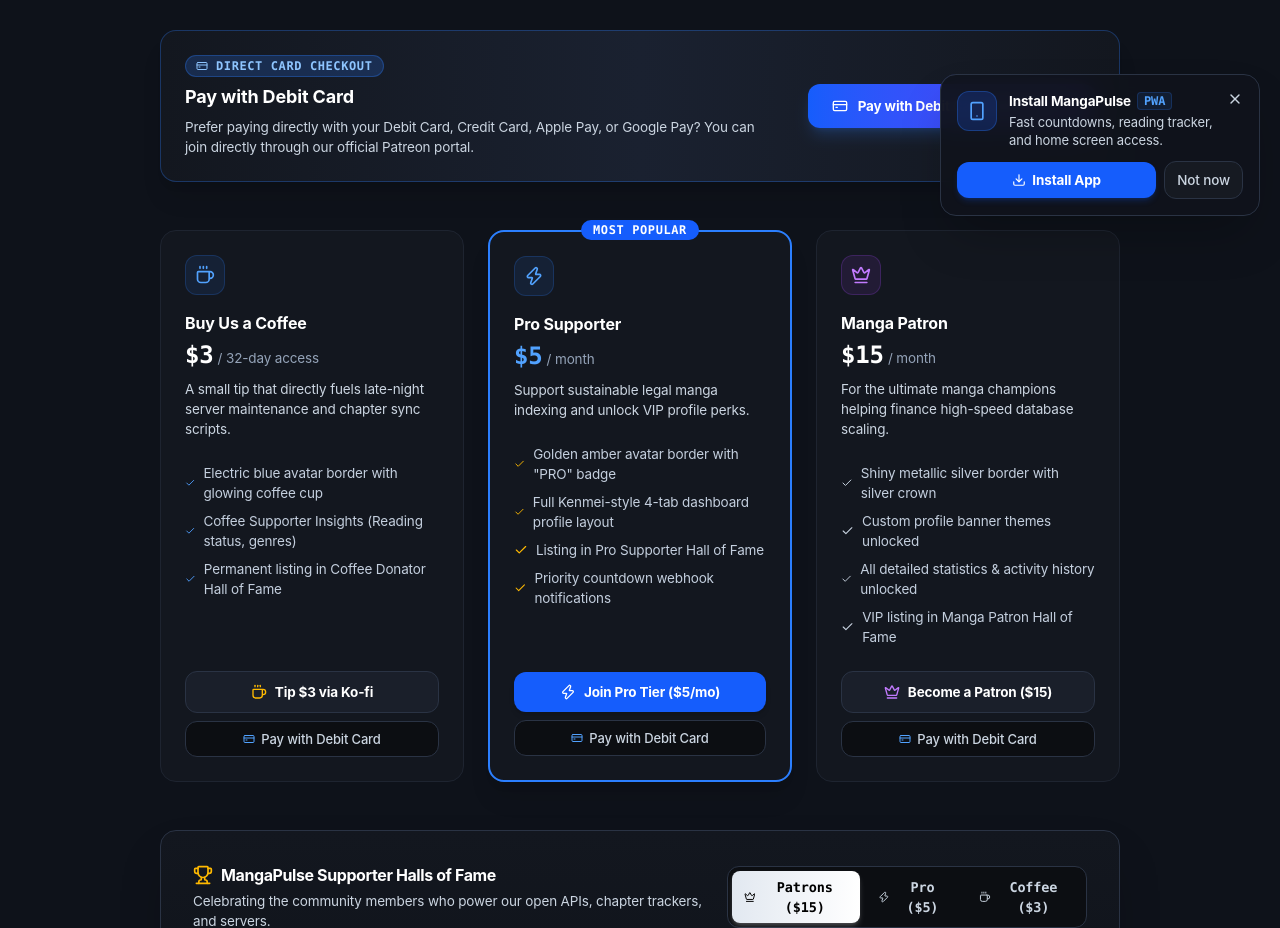
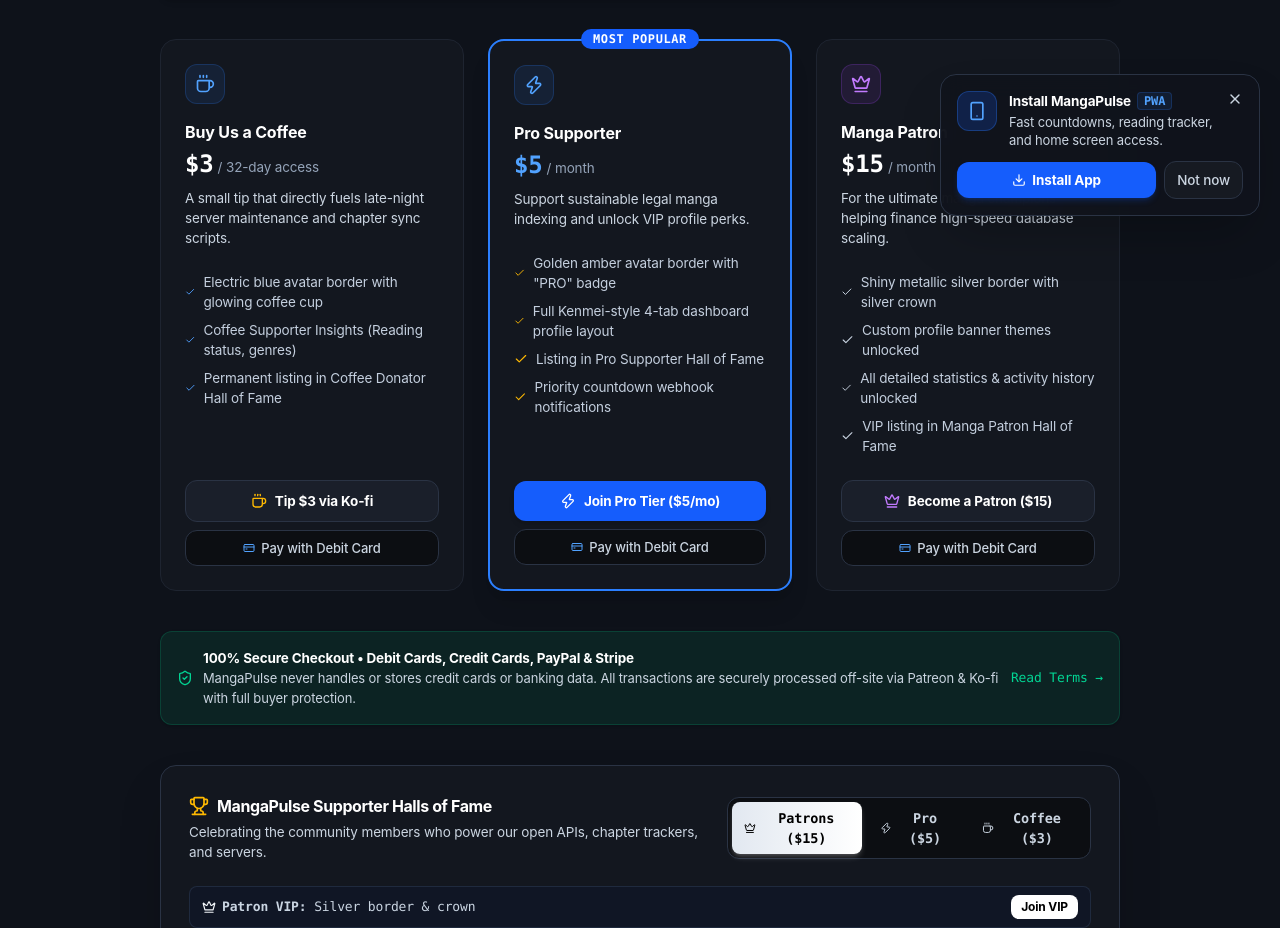
Before and after one commit to Mehak974/mangapulse, a Next.js app: page /donate in a window 1280 px wide. Shown: the part 564-1492 px from the top of the page. Built offline with nearby package versions, Linux system fonts and the light colour scheme; no server answers; the database is empty.

Commit message:
fix(ux): add mobile filter toggle, compact donate layout, light mode contrast, and admin patron VIP status

```diff
--- a/src/app/donate/page.tsx
+++ b/src/app/donate/page.tsx
@@ -109,7 +109,7 @@ export default function DonatePage() {
           </h1>
 
           {/* Link Ko-fi Payer Email Hero Section */}
-          <div className="max-w-xl mx-auto mt-6 p-5 rounded-2xl bg-[#13171f] border border-[#2a3344] text-left shadow-xl">
+          <div className="max-w-xl mx-auto mt-3 sm:mt-5 p-3.5 sm:p-5 rounded-2xl bg-[#13171f] border border-[#2a3344] text-left shadow-xl">
             <div className="flex items-center justify-between gap-2 mb-2">
               <span className="text-xs font-mono font-bold text-white uppercase tracking-wider flex items-center gap-1.5">
                 <Sparkles className="w-3.5 h-3.5 text-blue-400" />
@@ -121,7 +121,7 @@ export default function DonatePage() {
                 </span>
               )}
             </div>
-            <p className="text-xs text-[#94a1b5] mb-3 leading-relaxed">
+            <p className="hidden sm:block text-xs text-[#94a1b5] mb-3 leading-relaxed">
               If your Ko-fi or PayPal email differs from your MangaPulse account, link it here. Our verified webhook matches incoming tips to unlock your custom badges and VIP perks automatically.
             </p>
 
@@ -165,7 +165,7 @@ export default function DonatePage() {
         </div>
       </section>
 
-      <div className="max-w-5xl mx-auto px-4 lg:px-8 mt-12 space-y-12">
+      <div className="max-w-5xl mx-auto px-4 lg:px-8 mt-6 sm:mt-10 space-y-6 sm:space-y-10">
         {/* Checkout Alert */}
         {checkoutNotice && (
           <div className="p-4 rounded-xl bg-blue-500/10 border border-blue-500/30 text-blue-300 text-xs flex items-center justify-between animate-in fade-in">
@@ -179,35 +179,16 @@ export default function DonatePage() {
           </div>
         )}
 
-        {/* ── Payment Security Guarantee ── */}
-        <div className="p-4 rounded-2xl bg-emerald-500/10 border border-emerald-500/20 flex flex-col sm:flex-row items-start sm:items-center justify-between gap-3 text-xs text-emerald-300">
-          <div className="flex items-center gap-2.5">
-            <ShieldCheck className="w-5 h-5 text-emerald-400 flex-shrink-0" />
-            <div>
-              <span className="font-bold text-white block">100% Secure Checkout • Debit Cards, Credit Cards, PayPal & Stripe</span>
-              <span className="text-[#94a1b5] text-[11px]">
-                MangaPulse never handles or stores credit cards or banking data. All transactions are securely processed off-site via Patreon & Ko-fi with full buyer protection.
-              </span>
-            </div>
-          </div>
-          <Link
-            href="/terms"
-            className="text-[11px] font-mono text-emerald-400 hover:underline whitespace-nowrap"
-          >
-            Read Terms &rarr;
-          </Link>
-        </div>
-
-        {/* ── Pay with Debit Card Banner ── */}
-        <div className="p-5 sm:p-6 rounded-2xl bg-gradient-to-r from-[#13171f] via-[#1a2130] to-[#13171f] border border-blue-500/30 flex flex-col md:flex-row items-start md:items-center justify-between gap-5 shadow-xl">
-          <div className="space-y-1.5 max-w-xl">
-            <div className="inline-flex items-center gap-2 px-2.5 py-0.5 rounded-full bg-blue-500/20 text-blue-300 font-mono text-[10px] font-bold uppercase tracking-wider border border-blue-500/30">
-              <CreditCard className="w-3 h-3" />
+        {/* ── Pay with Debit Card Banner (Compact) ── */}
+        <div className="surface-card p-3 sm:p-4 rounded-xl border border-[#2a3344] flex flex-col sm:flex-row items-start sm:items-center justify-between gap-3 shadow-md">
+          <div className="space-y-0.5 max-w-lg">
+            <div className="inline-flex items-center gap-1.5 px-2 py-0.5 rounded-full bg-blue-500/10 text-blue-400 font-mono text-[9px] font-bold uppercase tracking-wider border border-blue-500/20">
+              <CreditCard className="w-2.5 h-2.5" />
               <span>Direct Card Checkout</span>
             </div>
-            <h2 className="text-lg font-bold text-white">Pay with Debit Card</h2>
+            <h2 className="text-sm sm:text-base font-bold text-white">Pay with Debit Card</h2>
             <p className="text-xs text-[#94a1b5] leading-relaxed">
-              Prefer paying directly with your Debit Card, Credit Card, Apple Pay, or Google Pay? You can join directly through our official Patreon portal.
+              Prefer paying directly with Debit Card, Apple Pay, or Google Pay? Join directly through our official Patreon portal.
             </p>
           </div>
 
@@ -215,11 +196,11 @@ export default function DonatePage() {
             href={PATREON_JOIN_URL}
             target="_blank"
             rel="noopener noreferrer"
-            className="w-full md:w-auto py-3 px-6 rounded-xl bg-gradient-to-r from-blue-600 to-indigo-600 hover:from-blue-500 hover:to-indigo-500 text-white font-bold text-xs transition-all flex items-center justify-center gap-2.5 shadow-lg shadow-blue-500/20 whitespace-nowrap cursor-pointer hover:scale-[1.02]"
+            className="w-full sm:w-auto py-2 px-4 rounded-lg bg-blue-600 hover:bg-blue-500 text-white font-bold text-xs transition-colors flex items-center justify-center gap-2 whitespace-nowrap shadow cursor-pointer flex-shrink-0"
           >
-            <CreditCard className="w-4 h-4" />
-            <span>Pay with Debit Card (Patreon)</span>
-            <ExternalLink className="w-3.5 h-3.5" />
+            <CreditCard className="w-3.5 h-3.5 text-white" />
+            <span className="text-white">Pay with Debit Card (Patreon)</span>
+            <ExternalLink className="w-3 h-3 text-white/80" />
           </a>
         </div>
 
@@ -397,8 +378,27 @@ export default function DonatePage() {
           </div>
         </div>
 
+        {/* ── Payment Security Guarantee (Moved below plans) ── */}
+        <div className="p-3.5 sm:p-4 rounded-xl bg-emerald-500/10 border border-emerald-500/20 flex flex-col sm:flex-row items-start sm:items-center justify-between gap-2.5 text-xs text-emerald-300 shadow-sm">
+          <div className="flex items-center gap-2.5">
+            <ShieldCheck className="w-4 h-4 text-emerald-400 flex-shrink-0" />
+            <div>
+              <span className="font-bold text-white block">100% Secure Checkout • Debit Cards, Credit Cards, PayPal &amp; Stripe</span>
+              <span className="text-[#94a1b5] text-[11px]">
+                MangaPulse never handles or stores credit cards or banking data. All transactions are securely processed off-site via Patreon &amp; Ko-fi with full buyer protection.
+              </span>
+            </div>
+          </div>
+          <Link
+            href="/terms"
+            className="text-[11px] font-mono text-emerald-400 hover:underline whitespace-nowrap"
+          >
+            Read Terms &rarr;
+          </Link>
+        </div>
+
         {/* ── 3 HALLS OF FAME: Patron, Pro, Coffee ── */}
-        <section id="halls" className="p-6 sm:p-8 rounded-2xl bg-gradient-to-b from-[#13171f] via-[#0e1219] to-[#13171f] border border-[#2a3344] relative overflow-hidden shadow-2xl">
+        <section id="halls" className="p-5 sm:p-7 rounded-2xl bg-[#13171f] border border-[#2a3344] relative overflow-hidden shadow-2xl">
           <div className="flex flex-col md:flex-row items-start md:items-center justify-between gap-4 mb-6">
             <div>
               <div className="flex items-center gap-2">
@@ -458,16 +458,16 @@ export default function DonatePage() {
           {/* HALL 1: MANGA PATRONS ($15) */}
           {activeHall === "patron" && (
             <div className="space-y-4 animate-in fade-in">
-              <div className="p-3 rounded-xl bg-slate-900/60 border border-slate-700/50 flex items-center justify-between text-xs">
-                <span className="text-slate-300 font-mono flex items-center gap-1.5">
-                  <Crown className="w-4 h-4 text-slate-100" />
-                  <strong>Manga Patron VIP Roster:</strong> Shiny metallic silver border &amp; silver crown.
+              <div className="py-2 px-3 rounded-lg bg-slate-900/60 border border-slate-700/50 flex items-center justify-between gap-2 text-xs">
+                <span className="text-slate-300 font-mono flex items-center gap-1.5 text-[11px] truncate">
+                  <Crown className="w-3.5 h-3.5 text-slate-100 flex-shrink-0" />
+                  <span className="truncate"><strong>Patron VIP:</strong> Silver border &amp; crown</span>
                 </span>
                 <button
                   onClick={() => handleOfficialCheckout(15, "Manga Patron")}
-                  className="px-3 py-1 rounded-lg bg-white text-black font-bold text-[11px] hover:scale-105 transition-transform"
+                  className="px-2.5 py-1 rounded-lg bg-white text-black font-bold text-[10px] whitespace-nowrap hover:scale-105 transition-transform flex-shrink-0 cursor-pointer"
                 >
-                  Join Patron Roster
+                  Join VIP
                 </button>
               </div>
 
@@ -520,16 +520,16 @@ export default function DonatePage() {
           {/* HALL 2: PRO SUPPORTERS ($5) */}
           {activeHall === "pro" && (
             <div className="space-y-4 animate-in fade-in">
-              <div className="p-3 rounded-xl bg-amber-950/30 border border-amber-500/30 flex items-center justify-between text-xs">
-                <span className="text-amber-300 font-mono flex items-center gap-1.5">
-                  <Zap className="w-4 h-4 text-amber-400" />
-                  <strong>Pro Supporter Roster:</strong> Golden amber border &amp; PRO badge.
+              <div className="py-2 px-3 rounded-lg bg-amber-950/30 border border-amber-500/30 flex items-center justify-between gap-2 text-xs">
+                <span className="text-amber-300 font-mono flex items-center gap-1.5 text-[11px] truncate">
+                  <Zap className="w-3.5 h-3.5 text-amber-400 flex-shrink-0" />
+                  <span className="truncate"><strong>Pro Roster:</strong> Amber border &amp; PRO badge</span>
                 </span>
                 <button
                   onClick={() => handleOfficialCheckout(5, "Pro Supporter")}
-                  className="px-3 py-1 rounded-lg bg-amber-500 text-black font-bold text-[11px] hover:scale-105 transition-transform cursor-pointer"
+                  className="px-2.5 py-1 rounded-lg bg-amber-500 text-black font-bold text-[10px] whitespace-nowrap hover:scale-105 transition-transform flex-shrink-0 cursor-pointer"
                 >
-                  Join Pro Roster
+                  Join Pro
                 </button>
               </div>
 
@@ -582,16 +582,16 @@ export default function DonatePage() {
           {/* HALL 3: COFFEE DONATORS ($3) */}
           {activeHall === "coffee" && (
             <div className="space-y-4 animate-in fade-in">
-              <div className="p-3 rounded-xl bg-blue-950/30 border border-blue-500/30 flex items-center justify-between text-xs">
-                <span className="text-blue-300 font-mono flex items-center gap-1.5">
-                  <Coffee className="w-4 h-4 text-blue-400" />
-                  <strong>Coffee Donator Roster:</strong> Electric blue border &amp; coffee badge.
+              <div className="py-2 px-3 rounded-lg bg-blue-950/30 border border-blue-500/30 flex items-center justify-between gap-2 text-xs">
+                <span className="text-blue-300 font-mono flex items-center gap-1.5 text-[11px] truncate">
+                  <Coffee className="w-3.5 h-3.5 text-blue-400 flex-shrink-0" />
+                  <span className="truncate"><strong>Coffee Roster:</strong> Blue border &amp; cup</span>
                 </span>
                 <button
                   onClick={() => handleOfficialCheckout(3, "Coffee Supporter")}
-                  className="px-3 py-1 rounded-lg bg-blue-600 text-white font-bold text-[11px] hover:scale-105 transition-transform cursor-pointer"
+                  className="px-2.5 py-1 rounded-lg bg-blue-600 text-white font-bold text-[10px] whitespace-nowrap hover:scale-105 transition-transform flex-shrink-0 cursor-pointer"
                 >
-                  Buy a Coffee ($3)
+                  Tip $3
                 </button>
               </div>
 
--- a/src/app/globals.css
+++ b/src/app/globals.css
@@ -40,26 +40,81 @@ html.light body {
 /* Backgrounds in Light Mode */
 html.light .bg-\[\#0c0e12\],
 html.light .bg-\[\#07090e\],
-html.light .bg-\[\#0e121a\] {
+html.light .bg-\[\#0e121a\],
+html.light [class*="bg-[#0c0e12]"],
+html.light [class*="bg-[#07090e]"],
+html.light [class*="bg-[#0e121a]"] {
   background-color: #f8fafc !important;
 }
 
 html.light .bg-\[\#0c0e12\]\/80,
 html.light .bg-\[\#0c0e12\]\/90,
-html.light .bg-\[\#0c0e12\]\/95 {
+html.light .bg-\[\#0c0e12\]\/95,
+html.light [class*="bg-[#0c0e12]/"] {
   background-color: rgba(248, 250, 252, 0.95) !important;
 }
 
 html.light .bg-\[\#13171f\],
-html.light .bg-\[\#13171f\]\/80,
-html.light .bg-\[\#13171f\]\/90 {
+html.light .bg-\[\#141820\],
+html.light .bg-\[\#10141d\],
+html.light [class*="bg-[#13171f]"],
+html.light [class*="bg-[#141820]"],
+html.light [class*="bg-[#10141d]"],
+html.light .surface-card,
+html.light [class*="surface-card"] {
   background-color: #ffffff !important;
+  border-color: #cbd5e1 !important;
+}
+
+/* Light Mode Dark Gradient & Card Resets */
+html.light [class*="from-[#13171f]"],
+html.light [class*="from-[#0c0e12]"],
+html.light [class*="from-[#0e1219]"],
+html.light [class*="from-[#0f1217]"],
+html.light [class*="from-[#171b26]"],
+html.light [class*="from-slate-900"],
+html.light [class*="from-slate-950"],
+html.light [class*="from-black"],
+html.light [class*="to-[#13171f]"],
+html.light [class*="to-[#0c0e12]"],
+html.light [class*="to-slate-900"],
+html.light [class*="to-black"],
+html.light [class*="bg-slate-900"],
+html.light [class*="bg-slate-950"],
+html.light [class*="bg-[#13171f]/"],
+html.light .bg-slate-900\/60 {
+  background-image: none !important;
+  background-color: #ffffff !important;
+  border-color: #cbd5e1 !important;
+}
+
+/* Soft dark badge/strip fills inverted for light readability */
+html.light [class*="bg-amber-950"],
+html.light .bg-amber-950\/30 {
+  background-color: #fef3c7 !important;
+  border-color: #fde68a !important;
+}
+
+html.light [class*="bg-blue-950"],
+html.light .bg-blue-950\/30 {
+  background-color: #eff6ff !important;
+  border-color: #bfdbfe !important;
+}
+
+html.light [class*="bg-slate-900"],
+html.light .bg-slate-900\/60 {
+  background-color: #f1f5f9 !important;
+  border-color: #cbd5e1 !important;
 }
 
 html.light .bg-\[\#1a1f2a\],
 html.light .bg-\[\#1e2430\],
-html.light .bg-\[\#232a37\] {
+html.light .bg-\[\#232a37\],
+html.light [class*="bg-[#1a1f2a]"],
+html.light [class*="bg-[#1e2430]"],
+html.light [class*="bg-[#232a37]"] {
   background-color: #f1f5f9 !important;
+  border-color: #cbd5e1 !important;
 }
 
 /* Borders in Light Mode */
@@ -112,7 +167,15 @@ html.light .bg-purple-600,
 html.light .bg-purple-600 *,
 html.light button.bg-blue-600,
 html.light button.bg-red-600,
-html.light a.bg-blue-600 {
+html.light a.bg-blue-600,
+html.light a[class*="from-blue-"],
+html.light button[class*="from-blue-"],
+html.light a[class*="from-blue-"] *,
+html.light button[class*="from-blue-"] *,
+html.light a[class*="bg-blue-"],
+html.light button[class*="bg-blue-"],
+html.light a[class*="bg-blue-"] *,
+html.light button[class*="bg-blue-"] * {
   color: #ffffff !important;
 }
 
```
Also changed, not shown: src/app/trending/page.tsx (+32 -3 lines), src/context/AuthContext.tsx (+38 -7 lines).
